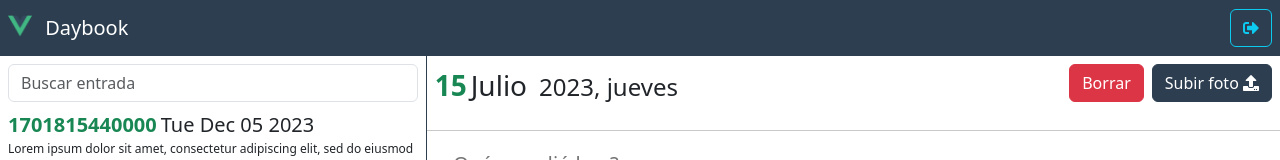
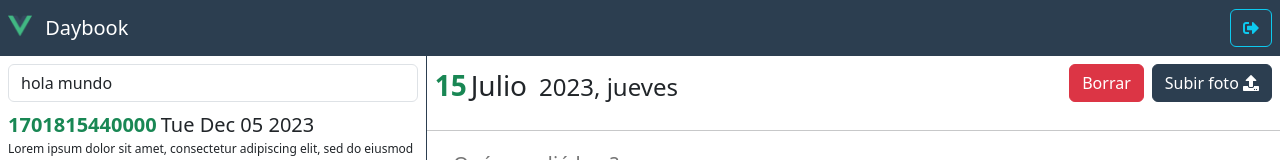
Before and after one commit to jgatica/07-journal-app, a Vue app: page /#/daybook/1 in a window 1280 px wide. Shown: the top 160 px of the page. Built offline with nearby package versions, Linux system fonts and the light colour scheme.

Commit message:
mapGetters - getEntriesByTerm: Se enlace el textbox con el termino de busqueda

```diff
--- a/src/modules/daybook/components/EntryList.vue
+++ b/src/modules/daybook/components/EntryList.vue
@@ -4,6 +4,7 @@
       <input type="text"
              class="form-control"
              placeholder="Buscar entrada"
+             v-model="term"
       />
     </div>
     <div class="entry-scrollarea">
@@ -24,6 +25,11 @@ import {mapGetters} from "vuex";
 
 export default {
   name: "EntryList",
+  data() {
+    return {
+      term: 'hola mundo'
+    }
+  },
   components: {
     Entry: defineAsyncComponent(()=> import(/* webpackChunkName: "Entry" */'@/modules/daybook/components/Entry.vue')),
   },
```
